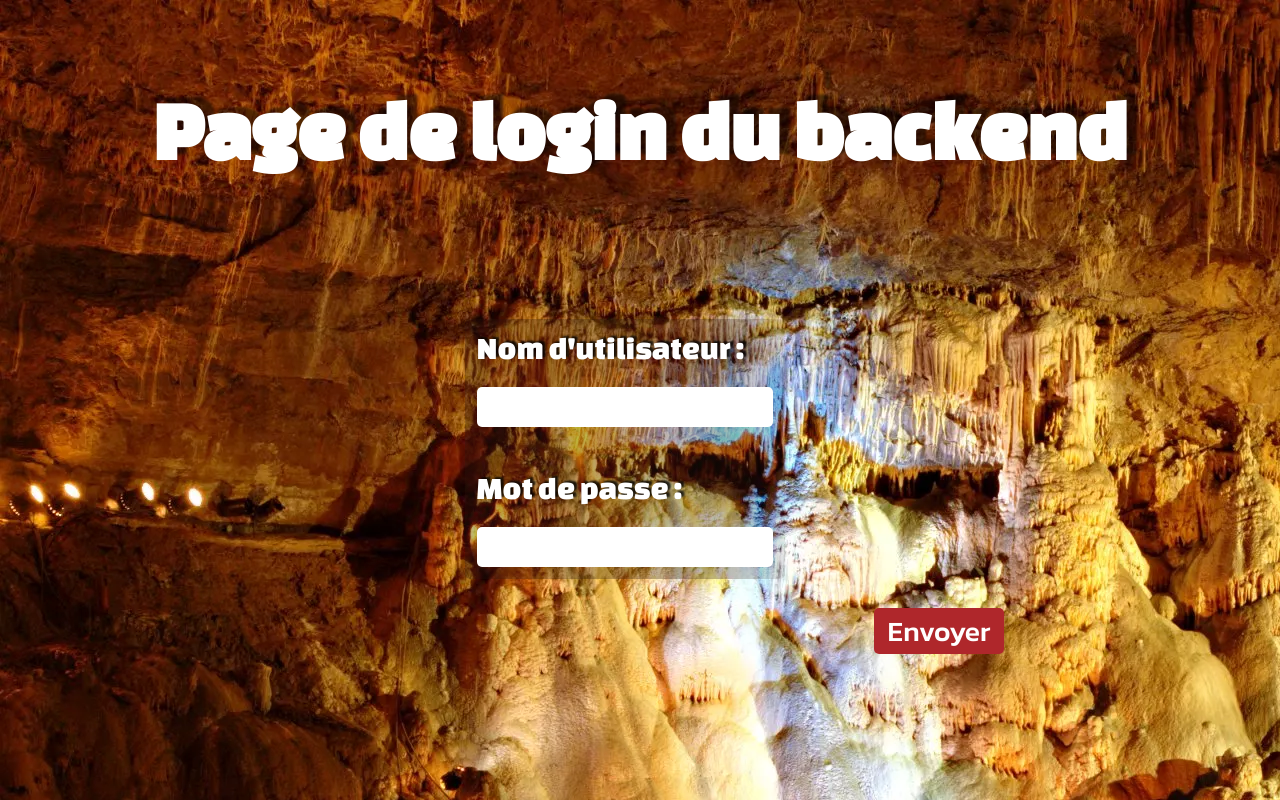
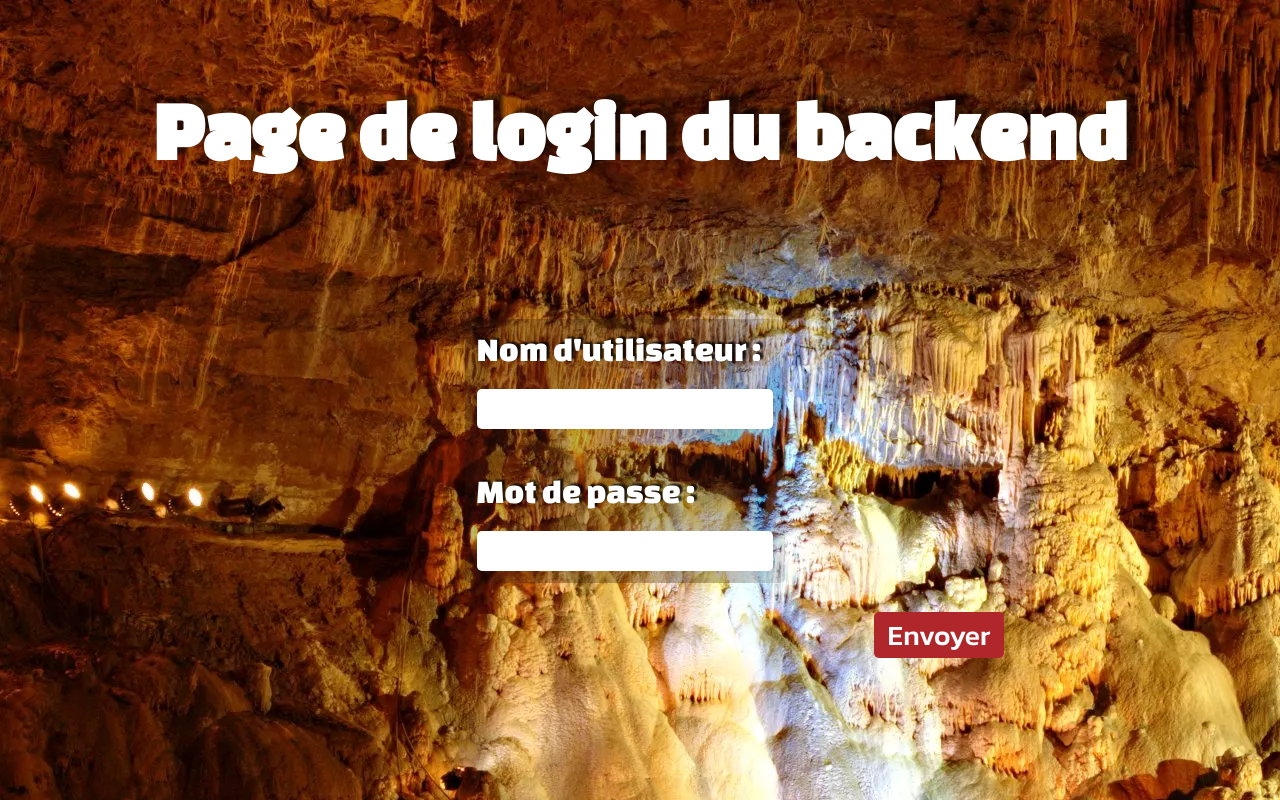
Before and after one commit to bast478/Projet_partie-int-gration, a PHP site: page /login_backend.html in a window 1280 px wide. Run offline with PHP 8.4, Linux system fonts and the light colour scheme.

Commit message:
Modification taille police desktop input et label

```diff
--- a/style-login-backend.css
+++ b/style-login-backend.css
@@ -49,13 +49,13 @@ label, input {
 }
 
 label {
-    font-size: 2rem;
+    font-size: 34px;
     text-shadow: .1875rem -0.125rem .125rem rgba(0, 0, 0, 0.8);
     margin-bottom: 1.375rem;
 }
 
 input {
-    font-size: 1.75rem;
+    font-size: 28px;
     border: none;
     outline: none;
     padding: .3125rem .5rem;
```
